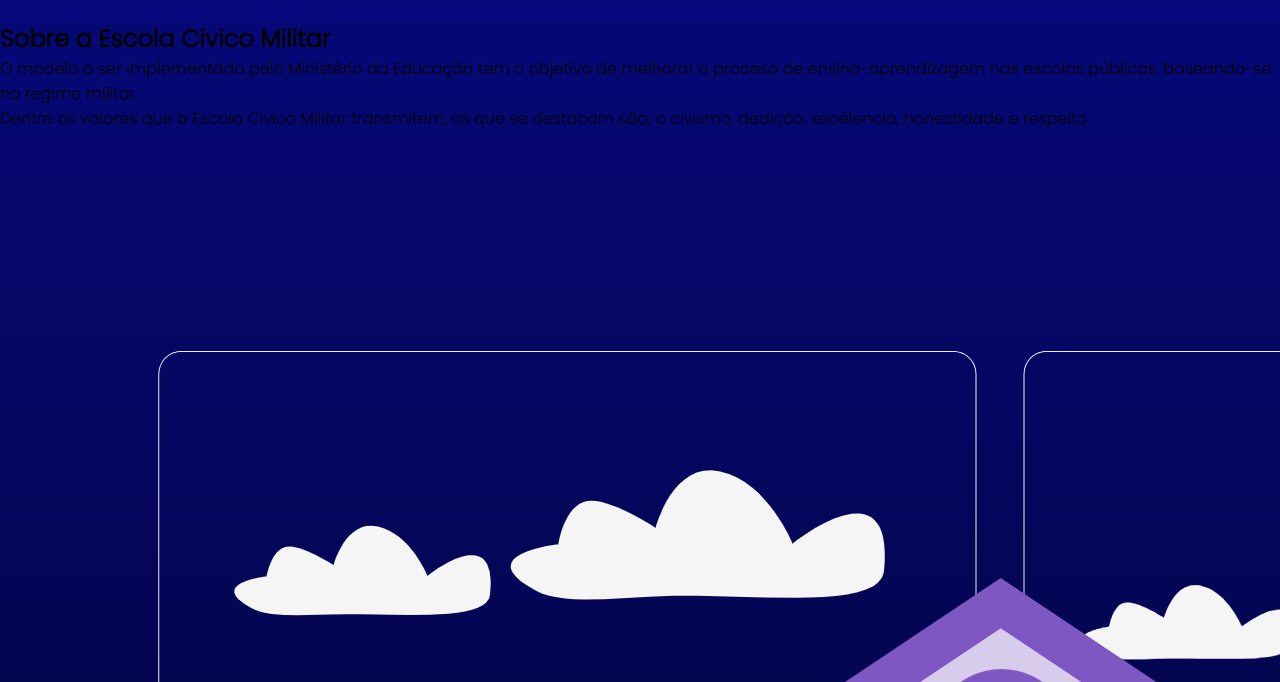
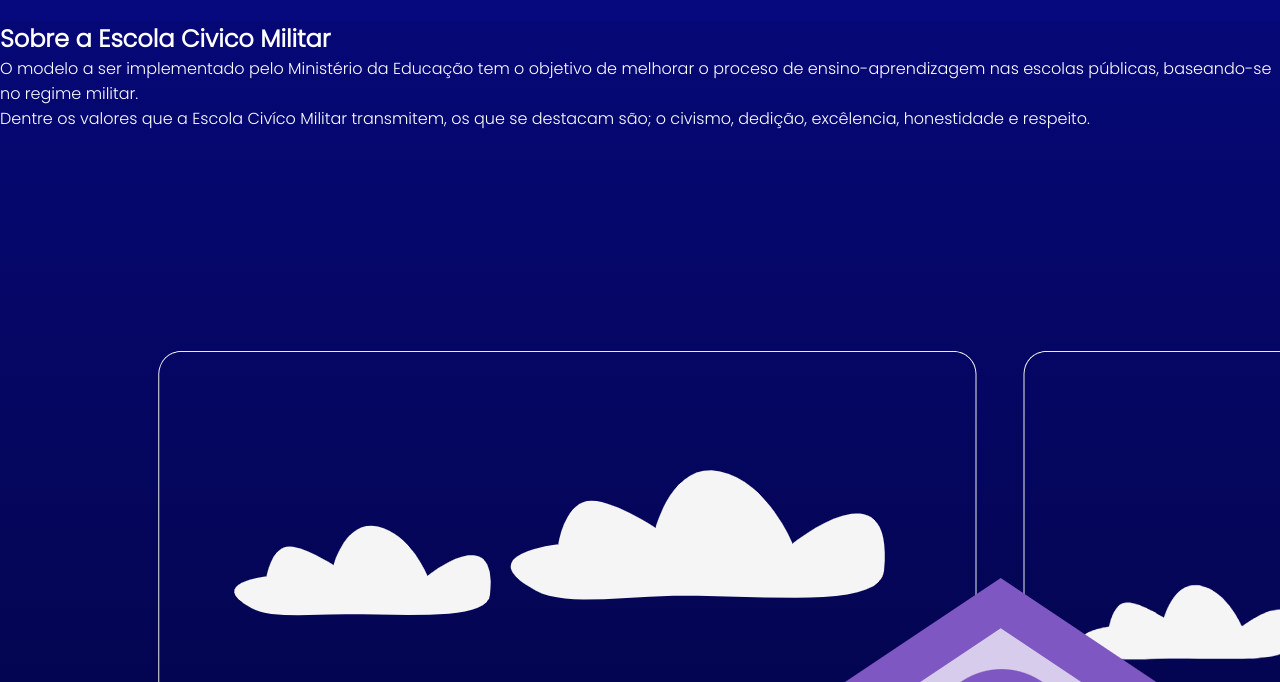
Before and after one commit to luizkujo/2b-programacao.gabi, a plain HTML site: page index.html in a window 1280 px wide. Shown: the part 118-800 px from the top of the page. Drawn offline with Linux system fonts and the light colour scheme.

Commit message:
efuiowhef

```diff
--- a/style.css
+++ b/style.css
@@ -34,3 +34,12 @@ body {
     escolinha-imagem{
       width: 25%;
     }
+    .Escola-Cívico-Militar-titulo{
+      color:white;
+    }
+    .Escola-Cívico-Militar-texto-um{
+      color:white;
+    }
+    .Escola-Cívico-Militar-texto-dois{
+      color:white;
+    }
```
